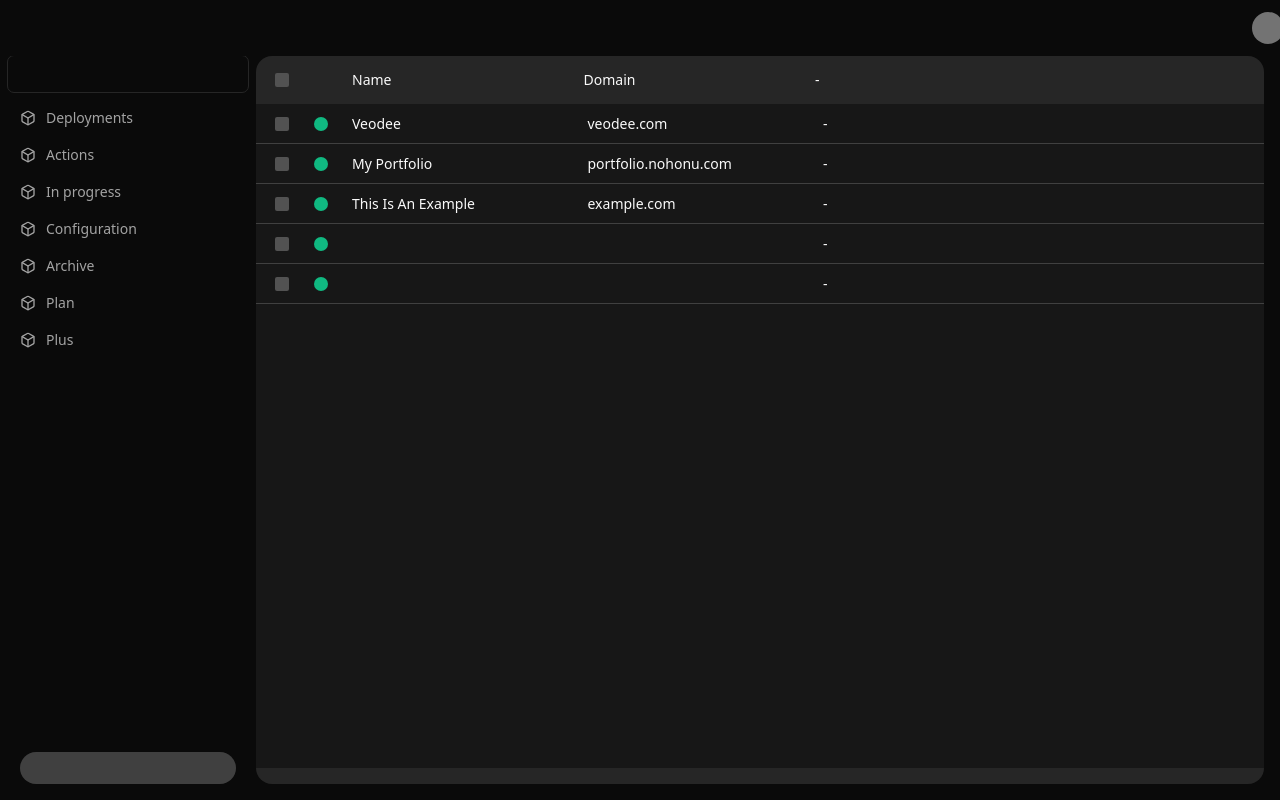
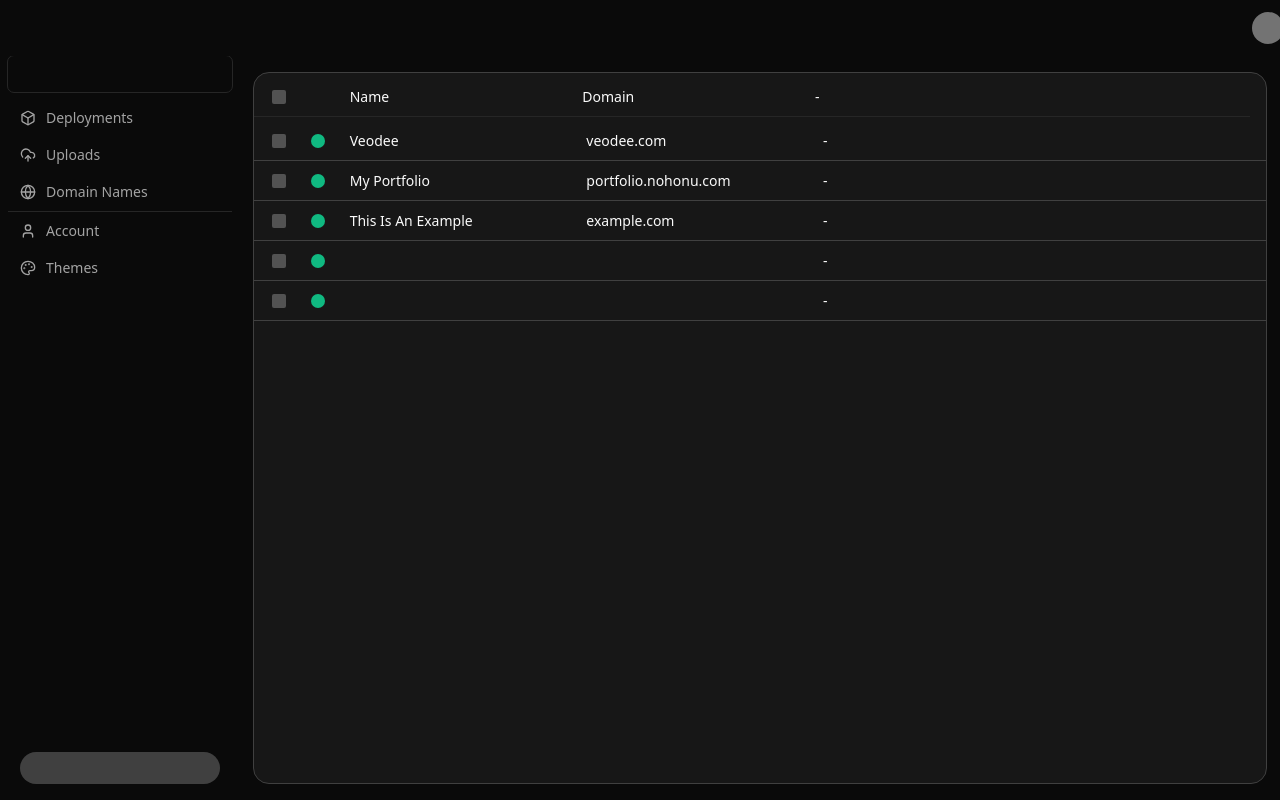
Before and after one commit to petermichon/nohonu, a React (Vite) app in the folder client/: page / in a window 1280 px wide. Shown: the top 800 px of the page. Built offline with nearby package versions, Linux system fonts and the light colour scheme.

Commit message:
improve navigation bar

```diff
--- a/client/src/components/App.tsx
+++ b/client/src/components/App.tsx
@@ -8,7 +8,14 @@ export function App() {
       <Topbar />
       <div className="flex flex-row flex-1 overflow-hidden bg-neutral-950">
         <Leftbar />
-        <Deployments />
+        <div className="w-4"></div>
+        <div className="flex flex-col w-full h-full">
+          <>
+            <div className="h-4"></div>
+            <Deployments />
+            <div className="h-4"></div>
+          </>
+        </div>
         <div className="w-4"></div>
       </div>
     </div>
--- a/client/src/components/Deployments.tsx
+++ b/client/src/components/Deployments.tsx
@@ -4,12 +4,11 @@ import { ListHeader } from './ListHeader'
 export function Deployments() {
   return (
     <div className="flex-1 flex flex-col">
-      <div className="flex-1 flex flex-col bg-neutral-800 rounded-2xl">
+      <div className="flex-1 flex flex-col rounded-2xl border border-neutral-700 bg-neutral-900">
         <ListHeader />
         <ListBody />
         <div className="h-4"></div>
       </div>
-      <div className="h-4"></div>
     </div>
   )
 }
--- a/client/src/components/Leftbar.tsx
+++ b/client/src/components/Leftbar.tsx
@@ -2,7 +2,7 @@ import { NavSection } from './NavSection'
 
 export function Leftbar() {
   return (
-    <div className="h-full w-64 bg-neutral-950 flex flex-col overflow-y-auto">
+    <div className="h-full shrink-0 w-60 bg-neutral-950 flex flex-col overflow-y-auto">
       {/* <div className="h-14 my-2 mb-4 rounded-2xl ml-2"></div> */}
       <div className="h-9 rounded-md mx-2 outline outline-1 outline-neutral-800"></div>
       <NavSection />
--- a/client/src/components/NavSection.tsx
+++ b/client/src/components/NavSection.tsx
@@ -1,20 +1,25 @@
+import { JSX } from 'react'
+
+import { Box, CloudUpload, Globe, User, Theme } from './nav-icons'
+
 export function NavSection() {
   return (
     <div className="flex flex-col px-2 gap-px mt-2">
       <Nav name="Deployments" logo={<Box />} />
-      <Nav name="Actions" logo={<Box />} />
-      <Nav name="In progress" logo={<Box />} />
-      <Nav name="Configuration" logo={<Box />} />
-      <Nav name="Archive" logo={<Box />} />
-      <Nav name="Plan" logo={<Box />} />
-      <Nav name="Plus" logo={<Box />} />
+      <Nav name="Uploads" logo={<CloudUpload />} />
+      <Nav name="Domain Names" logo={<Globe />} />
+      <div className="h-px bg-neutral-800" />
+      <Nav name="Account" logo={<User />} />
+      <Nav name="Themes" logo={<Theme />} />
+      {/* <Nav name="Plus" logo={<Box />} /> */}
+      {/* <Nav name="Archive" logo={<Box />} /> */}
     </div>
   )
 }
 
 type NavProps = {
   name: string
-  logo: any
+  logo: JSX.Element
 }
 
 function Nav(nav: NavProps) {
@@ -38,24 +43,3 @@ function Nav(nav: NavProps) {
     </a>
   )
 }
-
-function Box() {
-  return (
-    <div className="w-4 h-4">
-      <svg
-        xmlns="http://www.w3.org/2000/svg"
-        viewBox="0 0 24 24"
-        fill="none"
-        stroke="currentColor"
-        stroke-width="2"
-        stroke-linecap="round"
-        stroke-linejoin="round"
-        className="lucide lucide-box-icon lucide-box"
-      >
-        <path d="M21 8a2 2 0 0 0-1-1.73l-7-4a2 2 0 0 0-2 0l-7 4A2 2 0 0 0 3 8v8a2 2 0 0 0 1 1.73l7 4a2 2 0 0 0 2 0l7-4A2 2 0 0 0 21 16Z" />
-        <path d="m3.3 7 8.7 5 8.7-5" />
-        <path d="M12 22V12" />
-      </svg>
-    </div>
-  )
-}
--- /dev/null
+++ b/client/src/components/nav-icons.tsx
@@ -0,0 +1,105 @@
+export function Box() {
+  return (
+    <div className="w-4 h-4">
+      <svg
+        xmlns="http://www.w3.org/2000/svg"
+        viewBox="0 0 24 24"
+        fill="none"
+        stroke="currentColor"
+        stroke-width="2"
+        stroke-linecap="round"
+        stroke-linejoin="round"
+        className="lucide lucide-box-icon lucide-box"
+      >
+        <path d="M21 8a2 2 0 0 0-1-1.73l-7-4a2 2 0 0 0-2 0l-7 4A2 2 0 0 0 3 8v8a2 2 0 0 0 1 1.73l7 4a2 2 0 0 0 2 0l7-4A2 2 0 0 0 21 16Z" />
+        <path d="m3.3 7 8.7 5 8.7-5" />
+        <path d="M12 22V12" />
+      </svg>
+    </div>
+  )
+}
+
+export function CloudUpload() {
+  return (
+    <div className="w-4 h-4">
+      <svg
+        xmlns="http://www.w3.org/2000/svg"
+        viewBox="0 0 24 24"
+        fill="none"
+        stroke="currentColor"
+        stroke-width="2"
+        stroke-linecap="round"
+        stroke-linejoin="round"
+        className="lucide lucide-cloud-upload-icon lucide-cloud-upload"
+      >
+        <path d="M12 13v8" />
+        <path d="M4 14.899A7 7 0 1 1 15.71 8h1.79a4.5 4.5 0 0 1 2.5 8.242" />
+        <path d="m8 17 4-4 4 4" />
+      </svg>
+    </div>
+  )
+}
+
+export function Globe() {
+  return (
+    <div className="w-4 h-4">
+      <svg
+        xmlns="http://www.w3.org/2000/svg"
+        viewBox="0 0 24 24"
+        fill="none"
+        stroke="currentColor"
+        stroke-width="2"
+        stroke-linecap="round"
+        stroke-linejoin="round"
+        className="lucide lucide-globe-icon lucide-globe"
+      >
+        <circle cx="12" cy="12" r="10" />
+        <path d="M12 2a14.5 14.5 0 0 0 0 20 14.5 14.5 0 0 0 0-20" />
+        <path d="M2 12h20" />
+      </svg>
+    </div>
+  )
+}
+
+export function User() {
+  return (
+    <div className="w-4 h-4">
+      <svg
+        xmlns="http://www.w3.org/2000/svg"
+        viewBox="0 0 24 24"
+        fill="none"
+        stroke="currentColor"
+        stroke-width="2"
+        stroke-linecap="round"
+        stroke-linejoin="round"
+        className="lucide lucide-user-icon lucide-user"
+      >
+        <path d="M19 21v-2a4 4 0 0 0-4-4H9a4 4 0 0 0-4 4v2" />
+        <circle cx="12" cy="7" r="4" />
+      </svg>
+    </div>
+  )
+}
+
+export function Theme() {
+  return (
+    <div className="w-4 h-4">
+      <svg
+        xmlns="http://www.w3.org/2000/svg"
+        viewBox="0 0 24 24"
+        fill="none"
+        stroke="currentColor"
+        stroke-width="2"
+        stroke-linecap="round"
+        stroke-linejoin="round"
+        className="lucide lucide-palette-icon lucide-palette"
+      >
+        <path d="M12 22a1 1 0 0 1 0-20 10 9 0 0 1 10 9 5 5 0 0 1-5 5h-2.25a1.75 1.75 0 0 0-1.4 2.8l.3.4a1.75 1.75 0 0 1-1.4 2.8z" />
+        <circle cx="13.5" cy="6.5" r=".5" fill="currentColor" />
+        <circle cx="17.5" cy="10.5" r=".5" fill="currentColor" />
+        <circle cx="6.5" cy="12.5" r=".5" fill="currentColor" />
+        <circle cx="8.5" cy="7.5" r=".5" fill="currentColor" />
+      </svg>
+    </div>
+  )
+}
```
